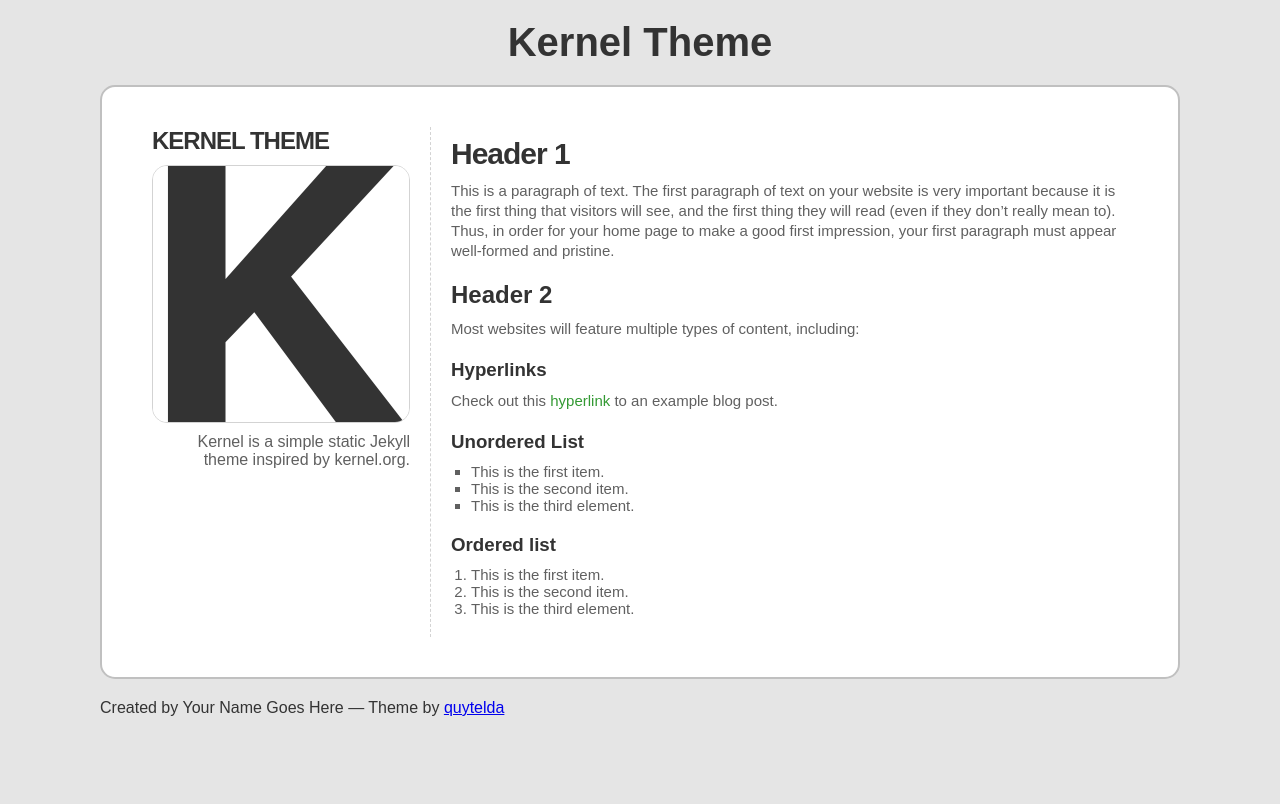
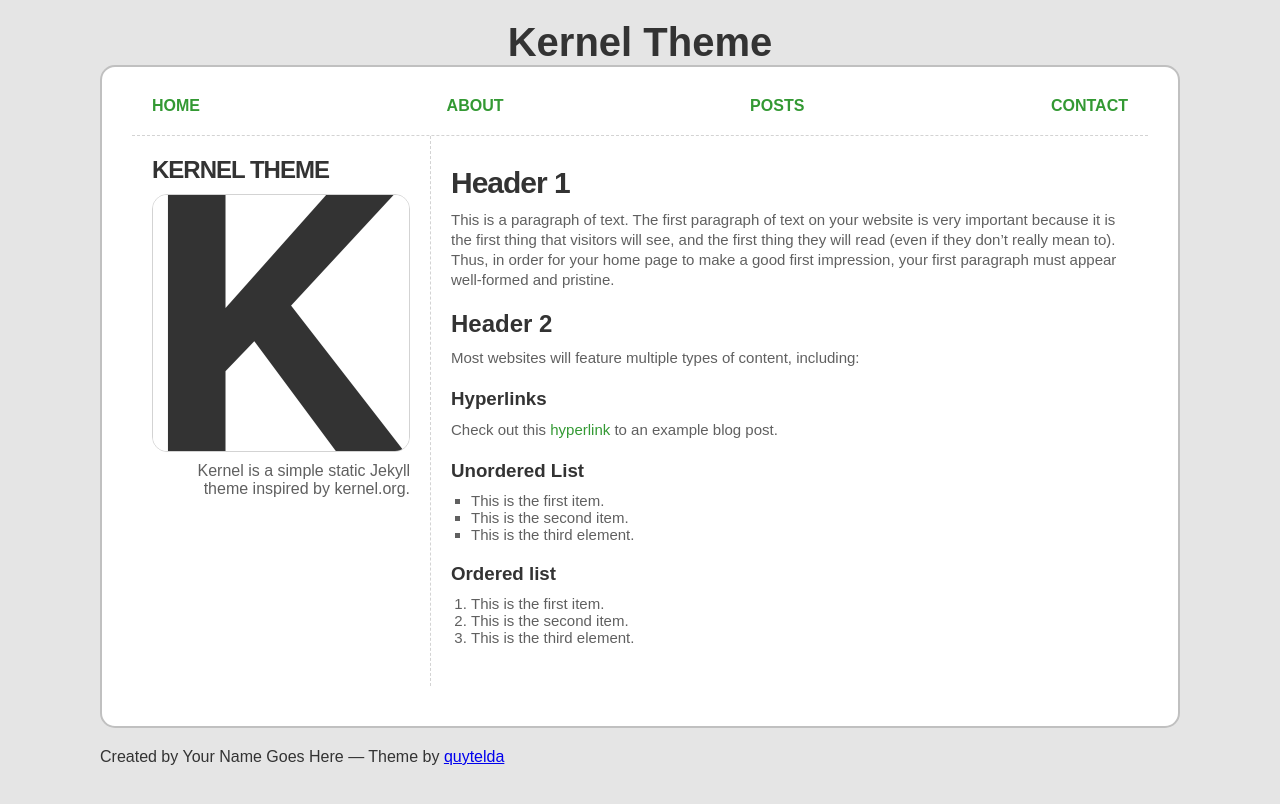
Before and after one commit to quytelda/jekyll-theme-kernel, a Jekyll site: the page built from index.md, in a window 1280 px wide. Shown: the top 804 px of the page. Built offline with Jekyll 4.4.1, drawn with Linux system fonts in a browser that asks for light colours; our own code applies the rules of GitHub Pages for plain Markdown files.

Commit message:
Add navigation menu.

```diff
--- /dev/null
+++ b/_includes/menu.html
@@ -0,0 +1,6 @@
+<nav id="menu">
+	<a href="{{ "/index.html"   | relative_url }}">Home</a>
+	<a href="{{ "/about.html"   | relative_url }}">About</a>
+	<a href="{{ "/posts.html"   | relative_url }}">Posts</a>
+	<a href="{{ "/contact.html" | relative_url }}">Contact</a>
+</nav>
--- a/_layouts/default.html
+++ b/_layouts/default.html
@@ -5,13 +5,17 @@
 	{% include header.html %}
 
 	<div id="wrapper">
-		{% include sidebar.html %}
+		{% include menu.html %}
 
-		<main>
-			{{ content }}
-		</main>
+		<div id="content">
+			{% include sidebar.html %}
 
-		{% include clear.html %}
+			<main>
+				{{ content }}
+			</main>
+
+			{% include clear.html %}
+		</div>
 	</div>
 
 	{% include footer.html %}
--- a/_layouts/post.html
+++ b/_layouts/post.html
@@ -5,6 +5,9 @@
 	{% include header.html %}
 
 	<div id="wrapper">
+		{% include menu.html %}
+
+		<div id="content">
 			{% include sidebar.html %}
 
 			<main>
@@ -32,6 +35,7 @@
 
 			{% include clear.html %}
 		</div>
+	</div>
 
 	{% include footer.html %}
 </body>
--- a/_sass/jekyll-theme-kernel.scss
+++ b/_sass/jekyll-theme-kernel.scss
@@ -40,7 +40,7 @@ header a#title {
  * remainder.  There will be a border between the sidebar on the left and the
  * main body on the right. */
 @media only screen and (min-width: 860px) {
-  #wrapper {
+  #content {
     display: flex;
   }
 
@@ -67,8 +67,8 @@ header a#title {
 }
 
 #wrapper {
-  margin:  20px auto 0 auto;
-  padding: 40px 30px 40px 30px;
+  margin:  0 auto;
+  padding: 10px 30px 40px 30px;
 
   color: #606060;
   background: white;
@@ -86,8 +86,23 @@ header a#title {
   color: #528;
 }
 
+#menu {
+  display: flex;
+  justify-content: space-between;
+
+  padding: 20px;
+
+  border-bottom: 1px dashed lightgrey;
+}
+
+#menu a {
+  font-weight: bold;
+
+  text-transform: uppercase;
+}
+
 #sidebar {
-  padding: 0 20px 20px 20px;
+  padding: 20px;
 
   text-align: right;
 }
@@ -117,7 +132,7 @@ header a#title {
 }
 
 main {
-  padding: 0 20px 0 20px;
+  padding: 20px;
 }
 
 main h1 {
```
Lines whose indentation alone changed are shown as unchanged.
